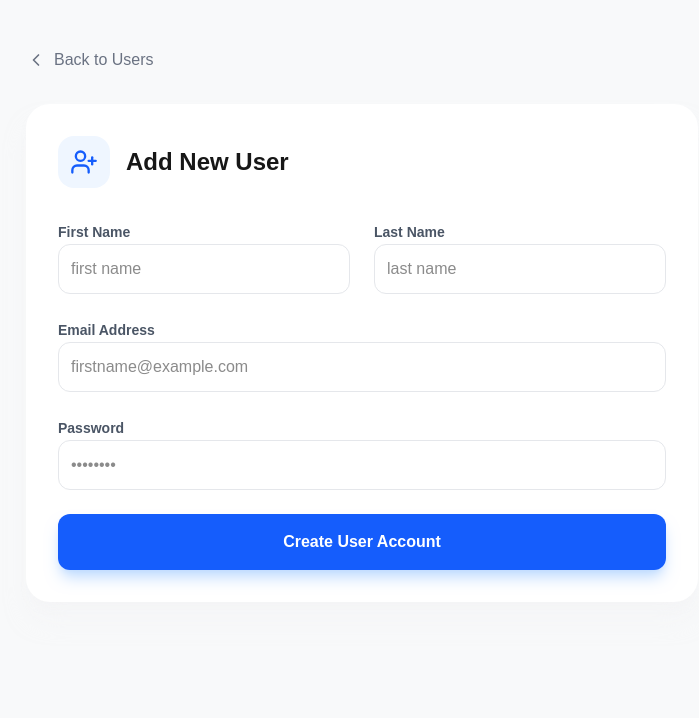
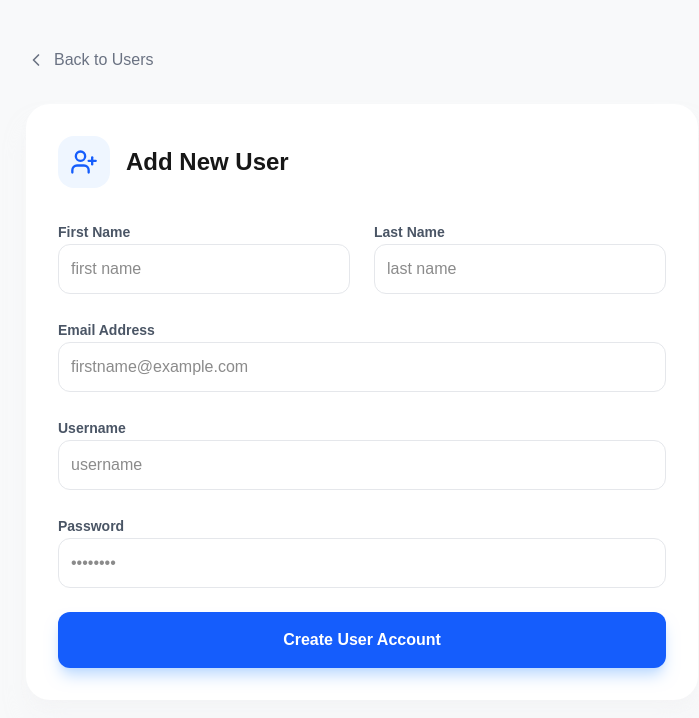
Before and after one commit to martad185/restaurant-dashboard, a Next.js app: page /portals/users/add in a window 1280 px wide. Shown: the top 718 px of the page, without its empty margins (278-977 px from the left). Built offline with nearby package versions, Linux system fonts and the light colour scheme.

Commit message:
feat: initial project scaffold

```diff
--- a/src/app/portals/users/actions.ts
+++ b/src/app/portals/users/actions.ts
@@ -26,6 +26,7 @@ export async function createUser(formData: FormData) {
   const password = formData.get('password') as string
   const firstName = formData.get('firstName') as string
   const lastName = formData.get('lastName') as string
+  const username = formData.get('username') as string
 
   // 1. Create the user in Supabase Auth
   const { data: authData, error: authError } = await supabase.auth.admin.createUser({
@@ -34,7 +35,8 @@ export async function createUser(formData: FormData) {
       email_confirm: true,
       user_metadata: {
         first_name: firstName,
-        last_name: lastName
+        last_name: lastName,
+        username: username
       },
   })
 
--- a/src/app/portals/users/add/page.tsx
+++ b/src/app/portals/users/add/page.tsx
@@ -59,6 +59,11 @@ export default function AddUserPage() {
                             <input name="email" type="email" required autoComplete="none" className="w-full p-3 rounded-xl border border-gray-200 focus:border-blue-500 outline-none transition-all" placeholder="firstname@example.com" />
                         </div>
 
+                         <div className="space-y-2">
+                            <label className="text-sm font-semibold text-gray-600">Username</label>
+                            <input name="username" required className="w-full p-3 rounded-xl border border-gray-200 focus:border-blue-500 outline-none transition-all" placeholder="username" />
+                        </div>
+
                         <div className="space-y-2">
                             <label className="text-sm font-semibold text-gray-600">Password</label>
                             <input name="password" type="password" required autoComplete="new-password" className="w-full p-3 rounded-xl border border-gray-200 focus:border-blue-500 outline-none transition-all" placeholder="••••••••" />
```
Also changed, not shown: src/app/dashboard/basic/[slug]/(tabs)/sales/page.tsx (+11 -26 lines).
